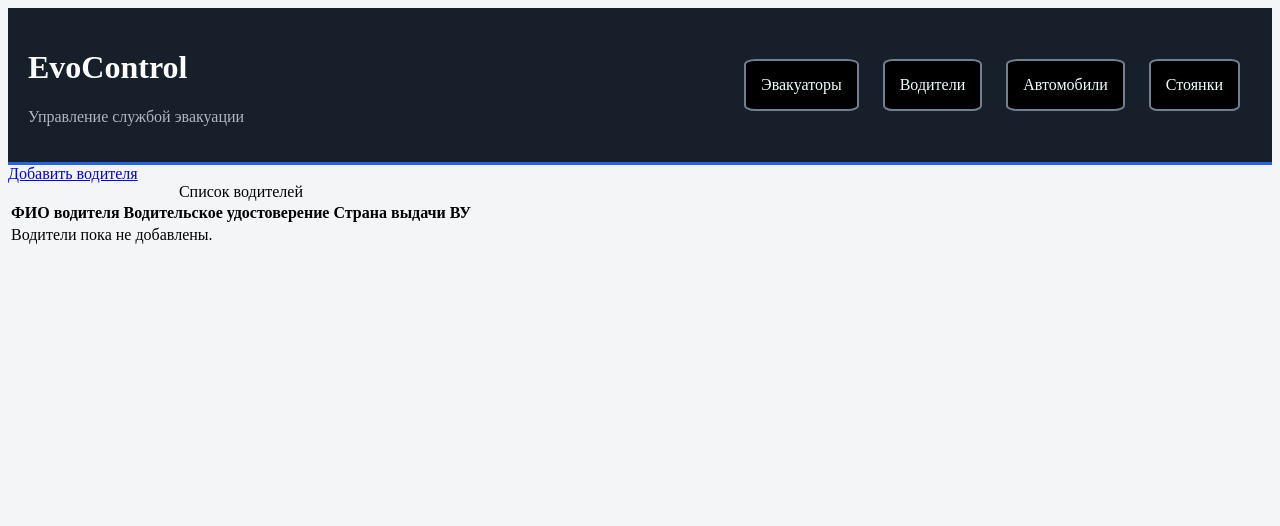
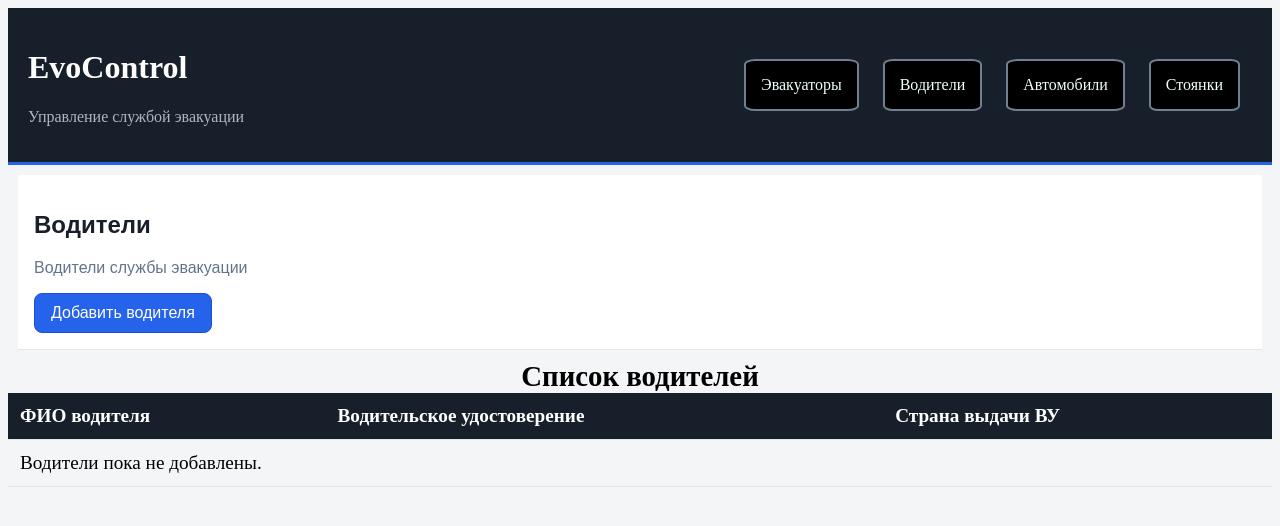
Before and after one commit to Efanov-M/EvoControl, a Django app: page /drivers/ in a window 1280 px wide. Shown: the top 526 px of the page. Run offline with Django 5.2, Linux system fonts and the light colour scheme; data that the repository does not hold is empty.

Commit message:
Сохранение файла перед рефракторингом таблицей стилей и разметки

```diff
--- a/drivers/templates/drivers/driver_create.html
+++ b/drivers/templates/drivers/driver_create.html
@@ -7,7 +7,7 @@
 
 {% block content %}
 
-<div class="card">
+<div class="details_card">
 
     <h1>Добавление водителя</h1>
 
@@ -16,7 +16,7 @@
         {% csrf_token %}
 
         {{ form.as_p }}
-
+        <div class="actions">
             <button class="button" type="submit">
                 Сохранить
             </button>
@@ -24,7 +24,7 @@
             <a class="button" href="{% url 'drivers_list' %}">
                 Отмена
             </a>
-
+        </div>
     </form>
 
 </div>
--- a/drivers/templates/drivers/driver_delete.html
+++ b/drivers/templates/drivers/driver_delete.html
@@ -7,7 +7,7 @@
 
 {% block content %}
 
-<div class="card">
+<div class="details_card">
 
     <h1>Удаление водителя</h1>
 
@@ -26,7 +26,7 @@
     <form method="post">
 
         {% csrf_token %}
-
+        <div class="actions">
             <button class="button danger" type="submit">
                 Удалить
             </button>
@@ -34,7 +34,7 @@
             <a class="button" href="{% url 'driver_detail' driver.pk %}">
                 Отмена
             </a>
-
+        </div>
     </form>
 
 </div>
--- a/drivers/templates/drivers/driver_detail.html
+++ b/drivers/templates/drivers/driver_detail.html
@@ -6,7 +6,7 @@
 
 {% block content %}
 
-<div class="card">
+<div class="details_card">
 
     <h1>{{ driver.first_name }} {{ driver.last_name }}</h1>
 
@@ -43,7 +43,7 @@
     <h2>Операции водителя</h2>
 
     {% for operation in operations %}
-        <div class="card">
+        <div class="details_card">
             {{ operation }}
         </div>
     {% endfor %}
--- a/drivers/templates/drivers/driver_update.html
+++ b/drivers/templates/drivers/driver_update.html
@@ -8,7 +8,7 @@
 {% block content %}
 
 
-<div class="card">
+<div class="details_card">
 
     <h1>Редактирование водителя</h1>
 
@@ -17,6 +17,7 @@
         {% csrf_token %}
 
         {{ form.as_p }}
+        <div class="actions">
 
             <button class="button" type="submit">
                 Сохранить изменения
@@ -25,7 +26,7 @@
             <a class="button" href="{% url 'drivers_list' %}">
                 Отмена
             </a>
-
+        </div>
     </form>
 
 </div>
--- a/drivers/templates/drivers/drivers_list.html
+++ b/drivers/templates/drivers/drivers_list.html
@@ -6,13 +6,19 @@
 
 {% block content %}
 
-    <div class="actions">
+<div class="container">
+
+    <div class="topbar">
+        <div class="top_topbar">
+             <h2>Водители</h2>
+            <p>Водители службы эвакуации</p>
+        </div>
         <a class="button" href="{% url 'driver_create' %}">
             Добавить водителя
         </a>
     </div>
 
-    <div>
+    <section  class="table_grid">
         <table>
             <caption class="name-table">Список водителей</caption>
             <thead>
@@ -41,6 +47,6 @@
             </tbody>
         </table>
 
-    </div>
-
+    </section>
+</div>
 {% endblock %}
--- a/fleet/templates/fleet/fleet_create.html
+++ b/fleet/templates/fleet/fleet_create.html
@@ -8,7 +8,7 @@
 
 
 
-<div class="card">
+<div class="details_card">
 
     <h2>Добавление эвакуатора</h2>
 
--- a/fleet/templates/fleet/fleet_delete.html
+++ b/fleet/templates/fleet/fleet_delete.html
@@ -9,7 +9,7 @@
 
 
 
-<div class="card">
+<div class="details_card">
 
     <h2>Удаление эвакуатора</h2>
 
--- a/fleet/templates/fleet/fleet_detail.html
+++ b/fleet/templates/fleet/fleet_detail.html
@@ -11,7 +11,7 @@
 <div>
     <a href="{% url 'fleet_list' %}" class="back">← К парку эвакуаторов</a>
 
-    <section class="card">
+    <section class="details_card">
         <h2>{{ fleet.brand }} {{ fleet.model }}</h2>
 
         <p class="plate">{{ fleet.license_plate }}</p>
@@ -26,7 +26,7 @@
         {% endif %}
     </section>
 
-    <section class="card">
+    <section class="details_card">
         <h2>История операций</h2>
 
         {% for operation in operations %}
--- a/fleet/templates/fleet/fleet_update.html
+++ b/fleet/templates/fleet/fleet_update.html
@@ -8,7 +8,7 @@
 
 
 
-<div class="card">
+<div class="details_card">
 
     <h2>Редактирование эвакуатора</h2>
 
--- a/static/css/components/cards.css
+++ b/static/css/components/cards.css
@@ -1,48 +1,22 @@
-.topbar {
-    background-color: #ffffff;
-    padding: 16px;
-    border-bottom: 1px solid #e5e7eb;
-}
 
-.top_topbar h2 {
-    color: #17202a;
-    font-family: Arial, Helvetica, sans-serif;
-}
-
-.top_topbar p {
-    font-family: Arial, Helvetica, sans-serif;
-    color: #64748b;
-}
-
-.topbar a {
-    font-family: Arial, Helvetica, sans-serif;
-    color: #ffffff;
-    font-size: 16px;
-    padding: 10px 16px;
-    border: 1px solid #1d4ed8;
-    border-radius: 8px;
-    display: inline-block;
-    text-decoration: none;
-    background-color: #2563eb;
-}
-
-.topbar a:hover {
-    background-color: #1d4ed8;
-}
 
 .grid {
-    padding: 16px;
+    display: grid;
+    grid-template-columns: repeat(6,1fr);
+    gap: 10px;
+    justify-content: start;
+    margin: 10px;
 }
 
 .card {
     padding: 20px;
-    margin: 10px;
     border: 1px solid #e2e8f0;
     border-radius: 10px;
     background-color: #ffffff;
     color: #1f2937;
-    width: 100%;
-    max-width: 300px;
+    width: 300px;
+    max-width: 100%;
+    margin: 0;
 }
 
 .card a {
--- /dev/null
+++ b/static/css/components/details_card.css
@@ -0,0 +1,28 @@
+.details_card {
+    padding: 20px;
+    border: 1px solid #e2e8f0;
+    border-radius: 10px;
+    background-color: #ffffff;
+    color: #1f2937;
+    max-width: 100%;
+    margin: 10px;
+}
+.actions {
+    display: flex;
+    gap: 10px;
+}
+
+.button{
+
+    font-family: Arial, Helvetica, sans-serif;
+    color: #ffffff;
+    padding: 10px 16px;
+    border: 1px solid #334155;
+    border-radius: 8px;
+    text-decoration: none;
+    background-color: #334155;
+}
+
+.danger {
+    background-color: red;
+}
--- /dev/null
+++ b/static/css/components/table.css
@@ -0,0 +1,25 @@
+.table_grid {
+    font-size: larger;
+}
+
+.name-table {
+    font-size: 1.5em;
+    font-weight: bold;
+}
+
+
+table {
+    width: 100%;
+    border-collapse: collapse;
+}
+
+th, td {
+    padding: 12px;
+    border-bottom: 1px solid #e2e8f0;
+    text-align: left;
+}
+
+thead {
+    background-color: #17202a;
+    color: white;
+}
--- /dev/null
+++ b/static/css/components/topbar.css
@@ -0,0 +1,32 @@
+.topbar {
+    background-color: #ffffff;
+    padding: 16px;
+    border-bottom: 1px solid #e5e7eb;
+    margin: 10px;
+}
+
+.top_topbar h2 {
+    color: #17202a;
+    font-family: Arial, Helvetica, sans-serif;
+}
+
+.top_topbar p {
+    font-family: Arial, Helvetica, sans-serif;
+    color: #64748b;
+}
+
+.topbar a {
+    font-family: Arial, Helvetica, sans-serif;
+    color: #ffffff;
+    font-size: 16px;
+    padding: 10px 16px;
+    border: 1px solid #1d4ed8;
+    border-radius: 8px;
+    display: inline-block;
+    text-decoration: none;
+    background-color: #2563eb;
+}
+
+.topbar a:hover {
+    background-color: #1d4ed8;
+}
--- a/templates/base.html
+++ b/templates/base.html
@@ -7,7 +7,10 @@
     <link rel="stylesheet" href="{% static 'css/base.css' %}">
     <link rel="stylesheet" href="{% static 'css/components/header.css' %}">
     <link rel="stylesheet" href="{% static 'css/components/navigation.css' %}">
+    <link rel="stylesheet" href="{% static 'css/components/topbar.css' %}">
     <link rel="stylesheet" href="{% static 'css/components/cards.css' %}">
+    <link rel="stylesheet" href="{% static 'css/components/table.css' %}">
+    <link rel="stylesheet" href="{% static 'css/components/details_card.css' %}">
     <link rel="stylesheet" href="{% static 'css/components/forms.css' %}">
     <title>
         {% block title %}
--- a/vehicles/templates/vehicles/vehicle_create.html
+++ b/vehicles/templates/vehicles/vehicle_create.html
@@ -7,7 +7,7 @@
 {% block content %}
 
 
-    <div class="card">
+    <div class="details_card">
 
         <h2>Добавление автомобиля</h2>
 
```
Also changed, not shown: fleet/templates/fleet/fleet_list.html (+4 -7 lines), vehicles/templates/vehicles/vehicles_detail.html (+9 -8 lines). Lines whose indentation alone changed are shown as unchanged.
